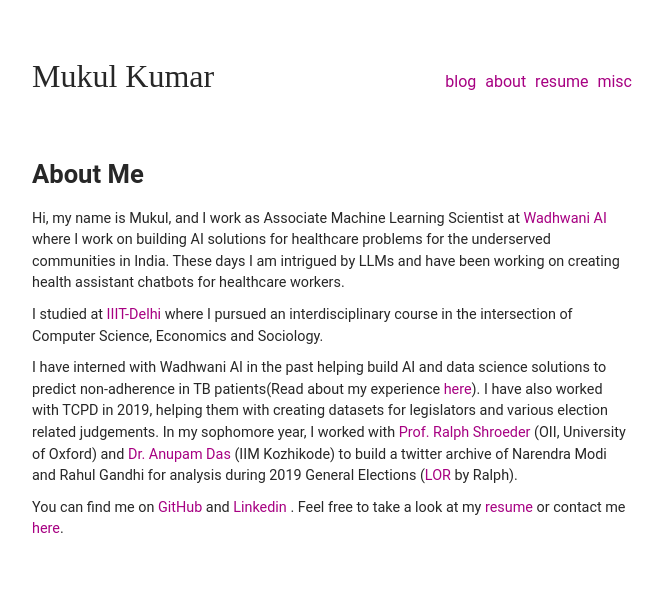
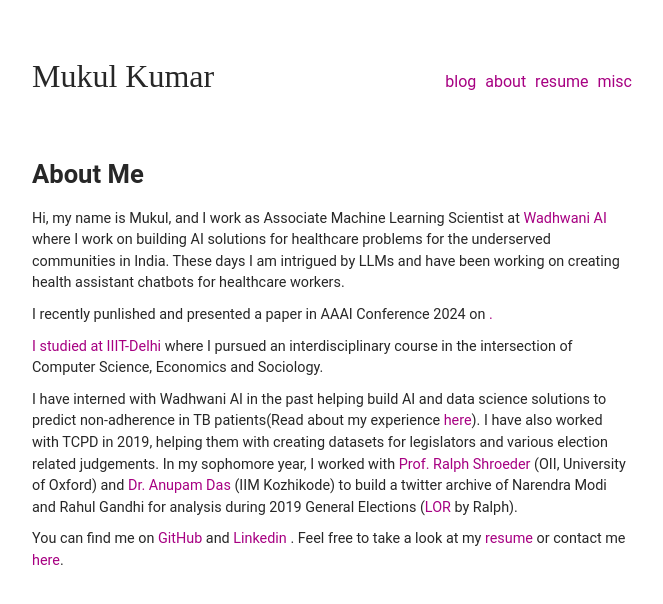
Before and after one commit to mukulkumar22/mukulkumar22.github.io, a Jekyll site: the page index.html, which Jekyll copies as it is, in a window 1280 px wide. Shown: the top 604 px of the page, without its empty margins (308-971 px from the left). Built offline with Jekyll 4.4.1, drawn with Linux system fonts in a browser that asks for light colours; some web fonts are replaced.

Commit message:
added aaai details

```diff
--- a/index.html
+++ b/index.html
@@ -72,7 +72,7 @@
     <h1 class="page__title">About Me</h1>
     <div class="page__content">
         <p>Hi, my name is Mukul, and I work as Associate Machine Learning Scientist at <a href="https://www.wadhwaniai.org">Wadhwani AI</a> where I work on building AI solutions for healthcare problems for the underserved communities in India. These days I am intrigued by LLMs and have been working on creating health assistant chatbots for healthcare workers.</p>
-
+            <p> I recently punlished and presented a paper in AAAI Conference 2024 on <a href = "https://ojs.aaai.org/index.php/AAAI/article/view/30191" 'Automating Line Probe Assay Tests in Tuberculosis' </a>. </p>
           <p>I studied at <a href="http://iiitd.ac.in">IIIT-Delhi</a> where I pursued an interdisciplinary course in the intersection of Computer Science, Economics and Sociology.</p>
 
 <p>I have interned with Wadhwani AI in the past helping build AI and data science solutions to predict non-adherence in TB patients(Read about my experience <a href="https://medium.com/@muk137kumar/using-ai-to-help-tb-patients-in-india-my-internship-experience-at-wadhwani-ai-b0d59d1d67fb">here</a>). I have also worked with TCPD in 2019, helping them with creating datasets for legislators and various election related judgements.
```
